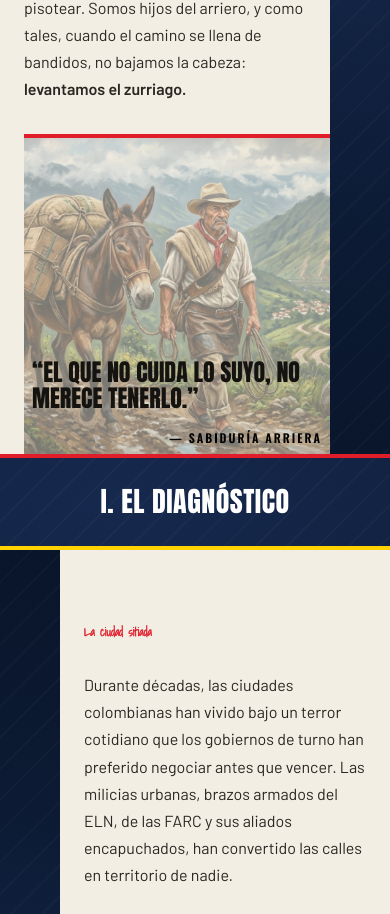
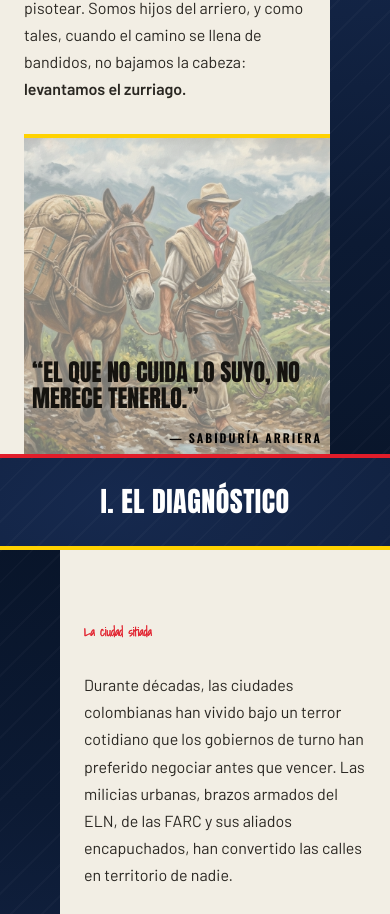
Before and after one commit to EsneiderCdD/movimiento-bate, a Next.js app: page /nosotros in a window 390 px wide. Shown: the part 898-1812 px from the top of the page. Built offline with nearby package versions, Linux system fonts and the light colour scheme.

Commit message:
feat(images): epilogo

```diff
--- a/src/components/specific/nosotros/NosotrosPageContent.module.css
+++ b/src/components/specific/nosotros/NosotrosPageContent.module.css
@@ -120,6 +120,7 @@
   justify-content: flex-end;
   padding-bottom: 64px;
   padding-right: 32px;
+  border-left-color: var(--amarillo);
   margin-right: calc(
     -28px - max(0px, (min(100vw, var(--container-width)) - 1080px - 170px) / 2)
   );
@@ -313,6 +314,7 @@
     justify-content: flex-end;
     padding: 12px ;
     padding-right: 20px;
+    border-top-color: var(--amarillo);
     margin-right: -24px;
     margin-bottom: -72px;
     min-height: 320px;
```
